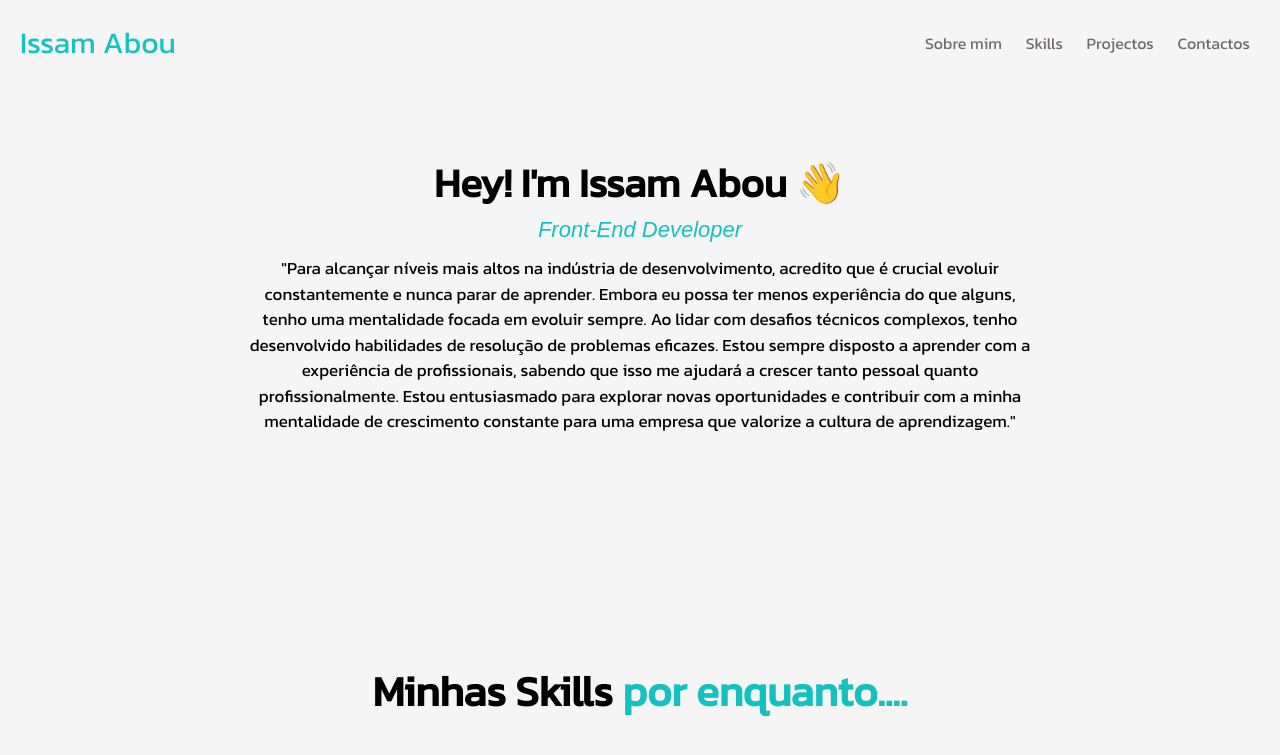
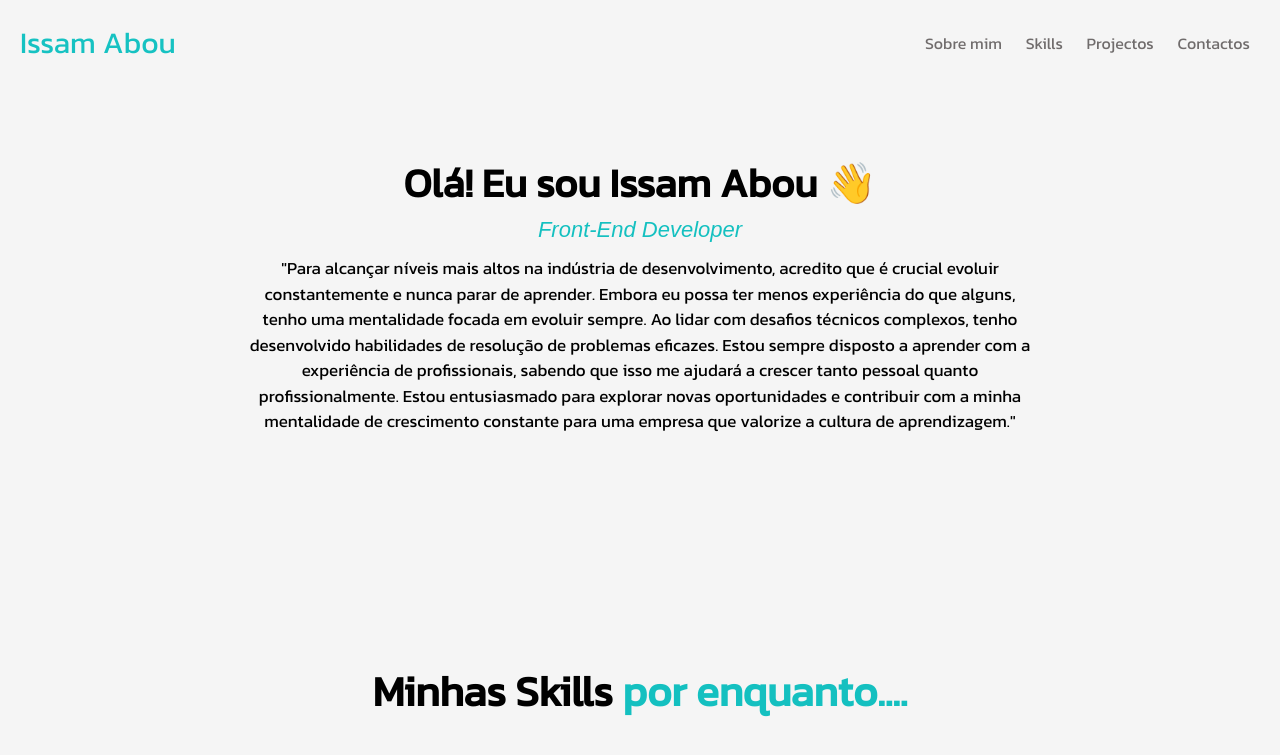
Before and after one commit to Issam7Abou/portfolio, a plain HTML site: page index.html in a window 1280 px wide. Shown: the top 755 px of the page. Drawn offline with Linux system fonts and the light colour scheme.

Commit message:
Add files via upload

```diff
--- a/index.html
+++ b/index.html
@@ -24,7 +24,7 @@
     <!-- About me Section -->
     <div class="about-container" id="abou-me">
         <div class="about-me">
-            <h1>Hey! I'm Issam Abou 👋</h2>
+            <h1>Olá! Eu sou Issam Abou 👋</h2>
             <h3>Front-End Developer</h3>
             <p>"Para alcançar níveis mais altos na indústria de desenvolvimento, acredito que é crucial evoluir constantemente e nunca parar de aprender. Embora eu possa ter menos experiência do que alguns, tenho uma mentalidade focada em evoluir sempre. Ao lidar com desafios técnicos complexos, tenho desenvolvido habilidades de resolução de problemas eficazes. Estou sempre disposto a aprender com a experiência de profissionais, sabendo que isso me ajudará a crescer tanto pessoal quanto profissionalmente. Estou entusiasmado para explorar novas oportunidades e contribuir com a minha mentalidade de crescimento constante para uma empresa que valorize a cultura de aprendizagem."</p>
         </div>
```
